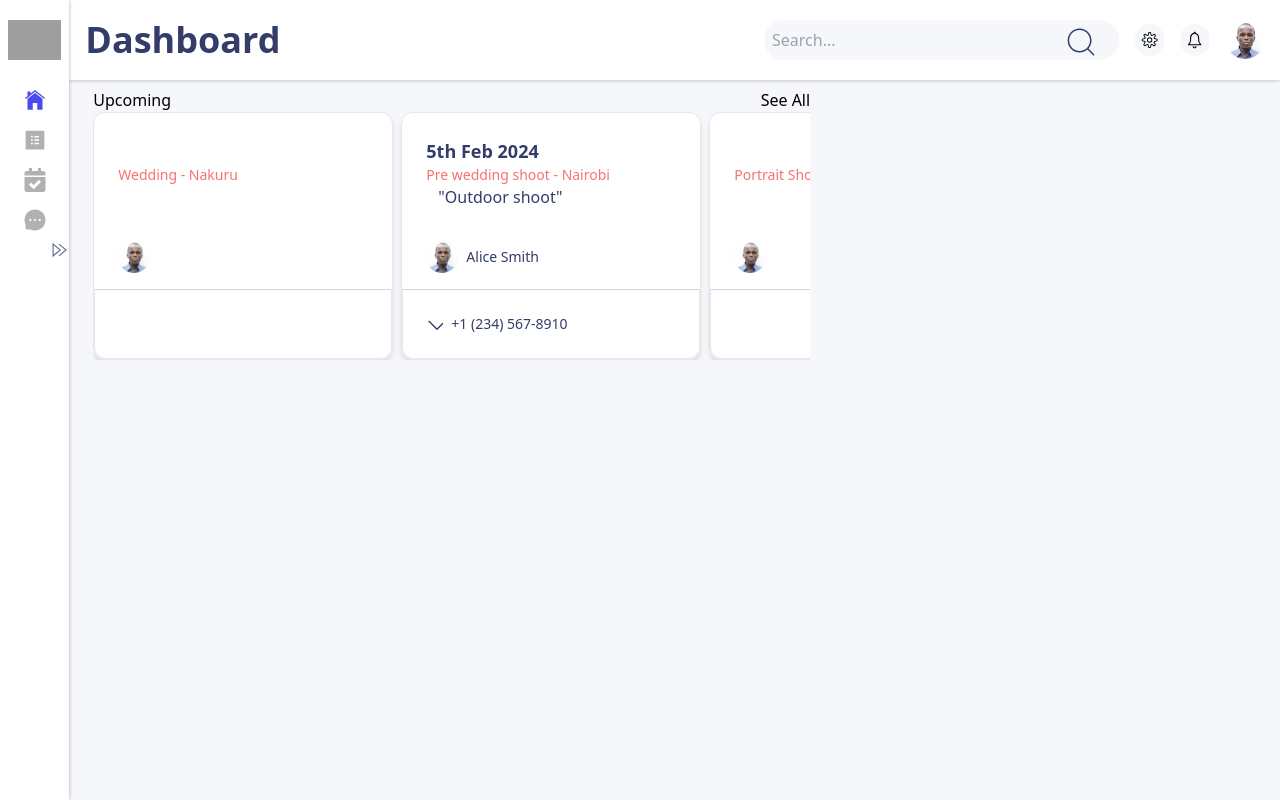
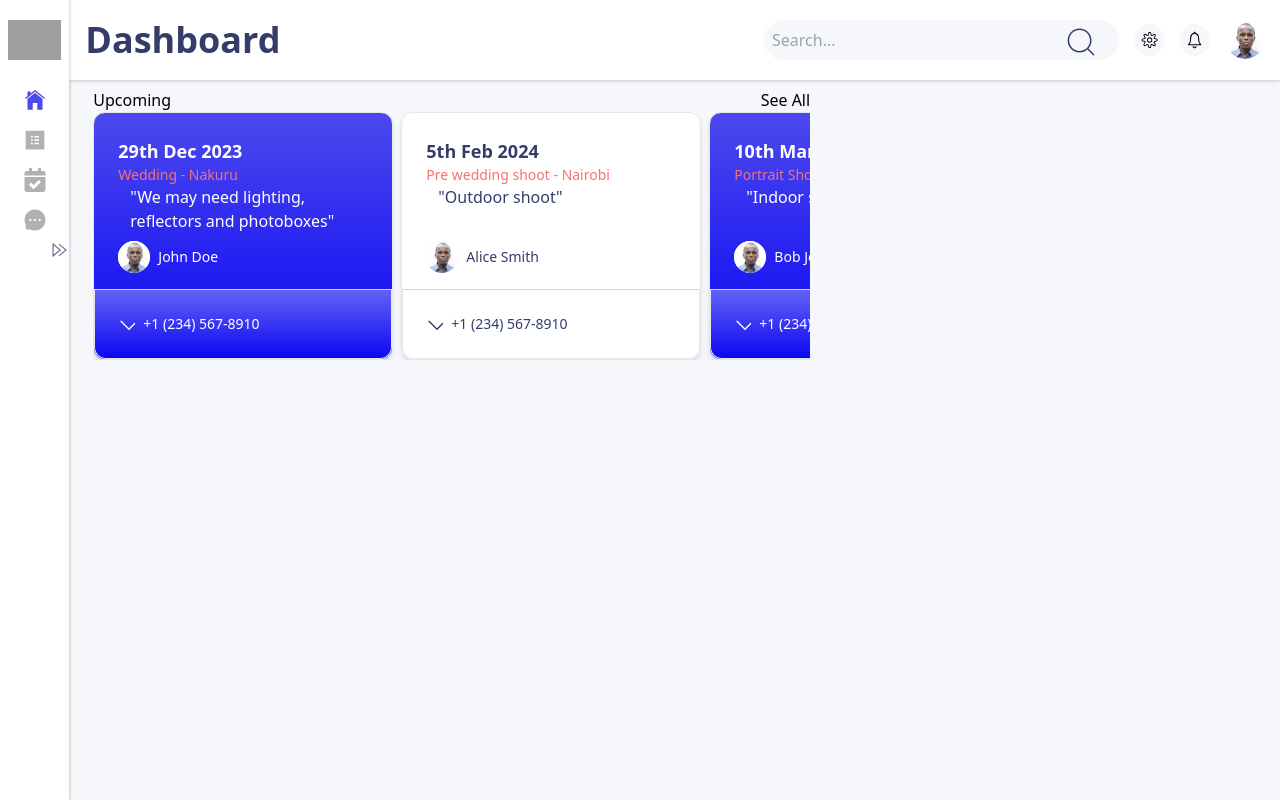
Before and after one commit to Bennyjoez/joezz_photozz_admin, a React (Vite) app: page / in a window 1280 px wide. Built offline with nearby package versions, Linux system fonts and the light colour scheme; grey boxes are pictures that could not be loaded; a web font is replaced by a local one.

Commit message:
Add custom styling

```diff
--- a/src/index.css
+++ b/src/index.css
@@ -24,6 +24,25 @@
       justify-content: center;
     }
   }
+}
+
+.scrollbar-thin {
+  @apply overflow-y-auto; /* Enable scrollbar when needed */
+}
+
+.scrollbar-thin::-webkit-scrollbar {
+  width: 8px; /* Adjust width for desired thinness */
+  height: 8px; /* Adjust height for horizontal scrollbars (optional) */
+}
+
+.scrollbar-thin::-webkit-scrollbar-track {
+  background: #f1f1f1; /* Adjust track color (optional) */
+  border-radius: 20px;
+}
+
+.scrollbar-thin::-webkit-scrollbar-thumb {
+  background-color: rgba(76, 73, 237, 1); /* Adjust thumb color */
+  border-radius: 20px; /* Adjust roundness of the thumb */
 }
 
 /*
--- a/tailwind.config.js
+++ b/tailwind.config.js
@@ -6,10 +6,15 @@ export default {
   ],
   theme: {
     extend: {
+      backgroundImage: {
+        "card": "linear-gradient(#4C49ED, #0A06F4)",
+        "card-lower": "linear-gradient(#FFFFFF50, #FFFFFF00)",
+      },
       colors: {
         'accent': "rgba(76, 73, 237, 1)",
         "primary-text": "#343C6A",
         "secondary-text": "#B1B1B1",
+        "text-white": "",
         "primary-bg": "#F5F7FA",
       },
       boxShadow: {
```
